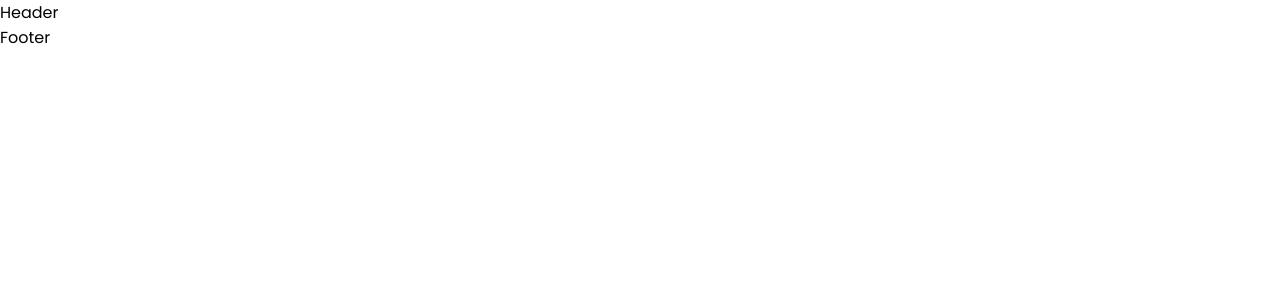
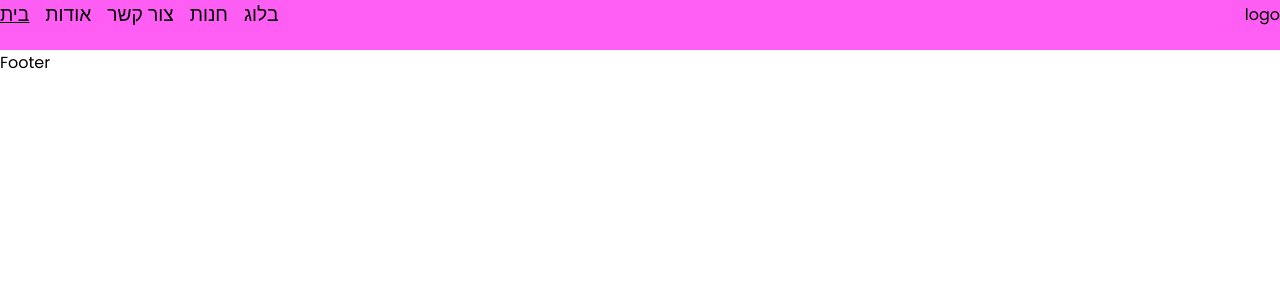
Before and after one commit to yakovMoshel/shopy, a Next.js app: page / in a window 1280 px wide. Shown: the top 300 px of the page. Built offline with nearby package versions, Linux system fonts and the light colour scheme.

Commit message:
Header fixed

```diff
--- a/Componnets/Header/index.jsx
+++ b/Componnets/Header/index.jsx
@@ -1,10 +1,42 @@
+'use client'
 import React from 'react'
 import styles from './style.module.scss'
+import Link from 'next/link';
+
 
 export default function Header() {
-  return (
-    <div className={styles.Header}>
-Header
-    </div>
-  )
+    return (
+        <div className={styles.Header}>
+            <div className={styles.navMenu}>
+                <ul >
+                    <li>
+                        <Link href="/">
+                            בית
+                        </Link>
+                    </li>
+                    <li>
+                        <Link href="/about">
+                            אודות
+                        </Link>
+                    </li>
+                    <li>
+                        <Link href="/contact">
+                            צור קשר
+                        </Link>
+                    </li>
+                    <li>
+                        <Link href="/shop">
+                            חנות
+                        </Link>
+                    </li>
+                    <li>
+                        <Link href="/blog">
+                            בלוג
+                        </Link>
+                    </li>
+                </ul>
+            <div className={styles.logo}>logo</div>
+            </div>
+        </div >
+    )
 }
--- a/Componnets/Header/style.module.scss
+++ b/Componnets/Header/style.module.scss
@@ -0,0 +1,28 @@
+.Header {
+    background-color: rgba(255, 0, 238, 0.633);
+    height: 50px;
+
+    .navMenu {
+        display: flex;
+        align-items: center;
+        justify-content: space-between;
+
+       & >ul{
+        list-style: none;
+        display: flex;
+        li{
+            margin-right: 1rem;
+                &> a {
+                    color: rgb(0, 0, 0);
+                    text-decoration: none;
+                    font-size: 1.2rem;
+                  }
+                  &:hover {
+                    text-decoration: underline;
+                  }
+            }
+        }
+
+
+    }
+}
```
